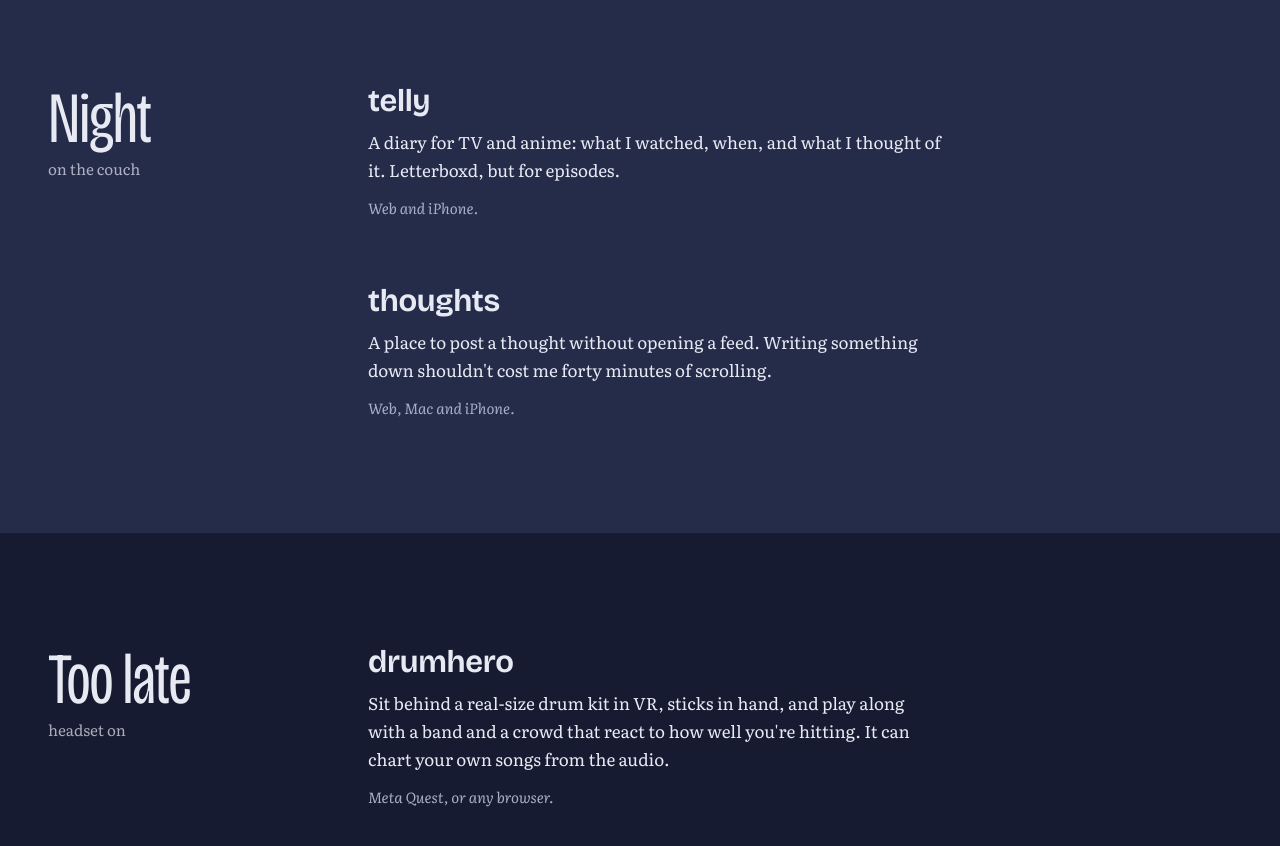
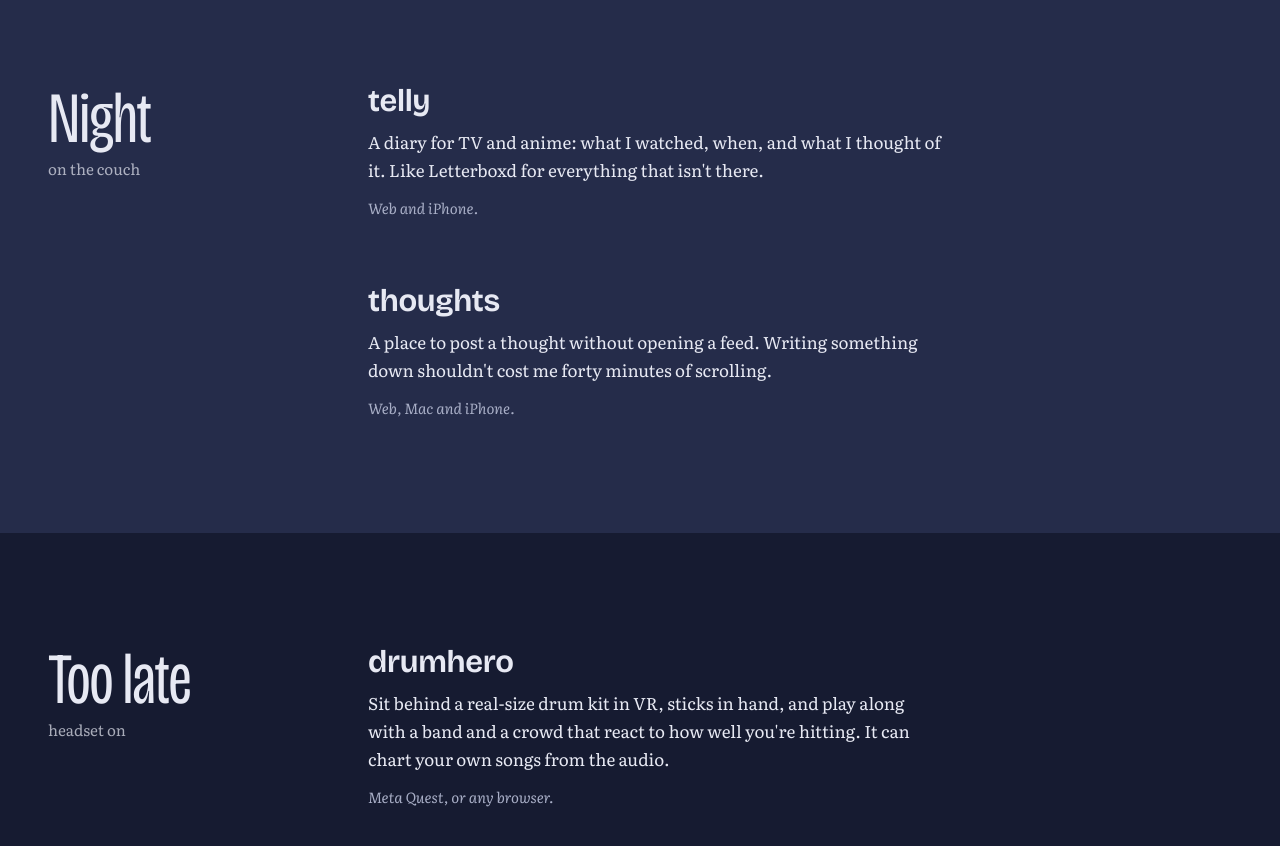
Before and after one commit to tigran3rd/tigran-site, a plain HTML site: page index.html in a window 1280 px wide. Shown: the part 2540-3386 px from the top of the page. Drawn offline with nearby package versions, Linux system fonts and the light colour scheme; no server answers.

Commit message:
Reword telly: Letterboxd for everything that isn't there
Co-Authored-By: Claude Opus 5.5 <noreply@anthropic.com>

```diff
--- a/index.html
+++ b/index.html
@@ -293,7 +293,7 @@
     <div class="things">
       <article class="thing">
         <h3>telly</h3>
-        <p>A diary for TV and anime: what I watched, when, and what I thought of it. Letterboxd, but for episodes.</p>
+        <p>A diary for TV and anime: what I watched, when, and what I thought of it. Like Letterboxd for everything that isn't there.</p>
         <p class="made">Web and iPhone.</p>
       </article>
       <article class="thing">
```
Also changed, not shown: wtf.html (+1 -1 lines).
